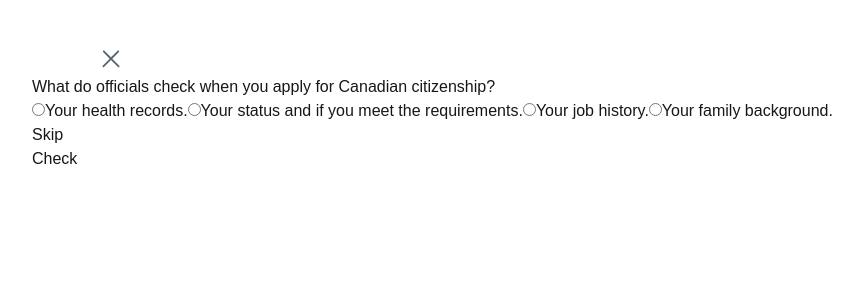
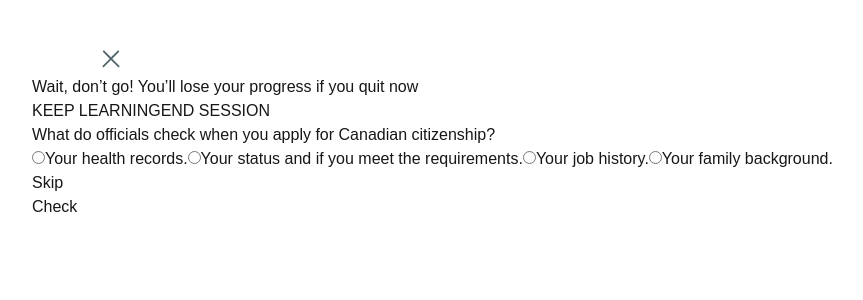
Before and after one commit to iheidari/canadian-citizenship-prep, a Next.js app: page /categories/applying-for-citizenship in a window 1280 px wide. Both pictures are taken after a click on the button 149 px from the left and 59 px from the top of the page. Shown: the top 300 px of the page, without its empty margins (38-901 px from the left). Built offline with nearby package versions, Linux system fonts and the light colour scheme.

Commit message:
Show confirmation when quit a test

```diff
--- /dev/null
+++ b/src/app/ui/ConfirmationModal/index.tsx
@@ -0,0 +1,43 @@
+import React from "react";
+
+interface ModalProps {
+  onClose: () => void;
+  onContinue: () => void;
+}
+
+const ConfirmationModal = ({ onClose, onContinue }: ModalProps) => {
+  return (
+    <div className="fixed inset-0 flex items-center justify-center bg-black bg-opacity-70 z-50">
+      <div className="bg-gray-800 text-white rounded-lg p-6 max-w-sm w-full shadow-lg">
+        {/* Modal Content */}
+        <div className="flex flex-col items-center">
+          {/* Text */}
+          <p className="text-lg font-semibold text-center mb-4">
+            Wait, don’t go! You’ll lose your progress if you quit now
+          </p>
+
+          {/* Buttons */}
+          <div className="flex flex-col items-center gap-4 w-full">
+            {/* Keep Learning Button */}
+            <button
+              onClick={onContinue}
+              className="w-full py-2 bg-blue-500 text-white font-bold text-lg rounded-md shadow-md hover:bg-blue-600"
+            >
+              KEEP LEARNING
+            </button>
+
+            {/* End Session Button */}
+            <button
+              onClick={onClose}
+              className="w-full py-2 text-red-500 font-bold text-lg"
+            >
+              END SESSION
+            </button>
+          </div>
+        </div>
+      </div>
+    </div>
+  );
+};
+
+export default ConfirmationModal;
--- a/src/app/ui/Test/ActionsBar.tsx
+++ b/src/app/ui/Test/ActionsBar.tsx
@@ -7,7 +7,7 @@ interface Props {
 
 const ActionsBar = (props: Props) => {
   return (
-    <div className="grid h-full w-full col-start-1 row-start-3 relative z-[110]">
+    <div className="grid h-full w-full col-start-1 row-start-3 relative z-40">
       <div className="col-start-1 row-start-1 min-h-0">
         <div className="absolute bottom-0 border-t-2 border-white max-h-[140px] min-h-[140px] overflow-hidden w-full">
           <div className="grid items-center grid-rows-[auto] grid-cols-5 justify-between gap-y-2 gap-x-4 min-h-[140px] px-10 w-full max-w-[1000px] relative touch-none lg:ml-[calc(50%-500px)]">
--- a/src/app/ui/Test/Progressbar.tsx
+++ b/src/app/ui/Test/Progressbar.tsx
@@ -1,28 +1,39 @@
 import Image from "next/image";
-import React from "react";
+import React, { useState } from "react";
 import { useRouter } from "next/navigation";
+import ConfirmationModal from "../ConfirmationModal";
 
 interface ProgressbarProps {
   value: number;
 }
 
 const Progressbar: React.FC<ProgressbarProps> = ({ value }) => {
-  console.log("🚀 ~ value:", value);
+  const [showConfirmationModal, setShowConfirmationModal] = useState(false);
   const router = useRouter();
   const handleClose = () => {
-    router.back();
+    setShowConfirmationModal(true);
   };
   return (
+    <>
       <div className="col-start-1 row-start-1">
         <div
-        style={{ padding: "50px 40px 0", margin: "0 auto", maxWidth: "1080px" }}
+          style={{
+            padding: "50px 40px 0",
+            margin: "0 auto",
+            maxWidth: "1080px",
+          }}
         >
           <div className="grid grid-cols-[min-content_1fr_min-content] gap-6 items-center">
             <button
               className="outline-none h-4 w-4 bg-none border-none p-0 transition-filter duration-200"
               onClick={handleClose}
             >
-            <Image src="/icons/close.svg" alt="close" width={18} height={18} />
+              <Image
+                src="/icons/close.svg"
+                alt="close"
+                width={18}
+                height={18}
+              />
             </button>
             <div className="h-4 bg-gray-700 rounded-md">
               <div
@@ -33,6 +44,17 @@ const Progressbar: React.FC<ProgressbarProps> = ({ value }) => {
           </div>
         </div>
       </div>
+      {showConfirmationModal ? (
+        <ConfirmationModal
+          onClose={() => {
+            router.back();
+          }}
+          onContinue={() => {
+            setShowConfirmationModal(false);
+          }}
+        />
+      ) : null}
+    </>
   );
 };
 
```
Lines whose indentation alone changed are shown as unchanged.
